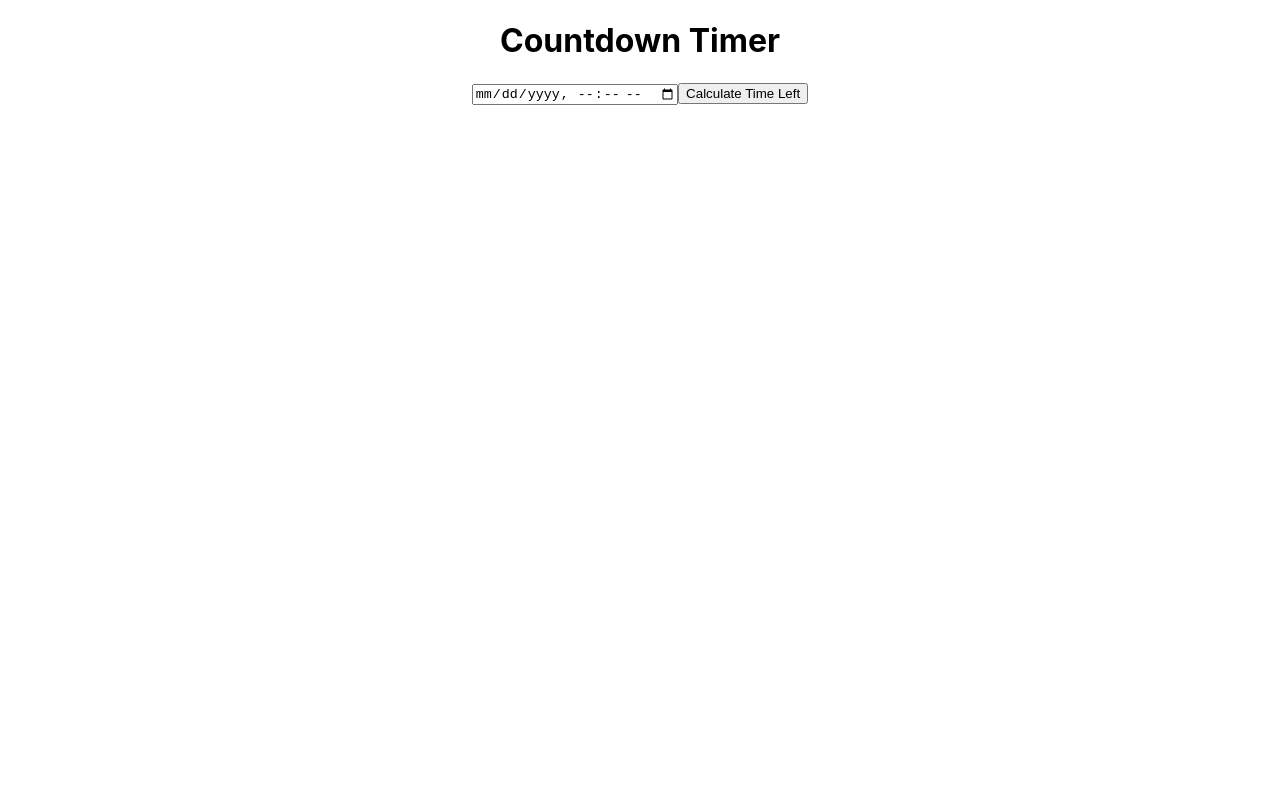
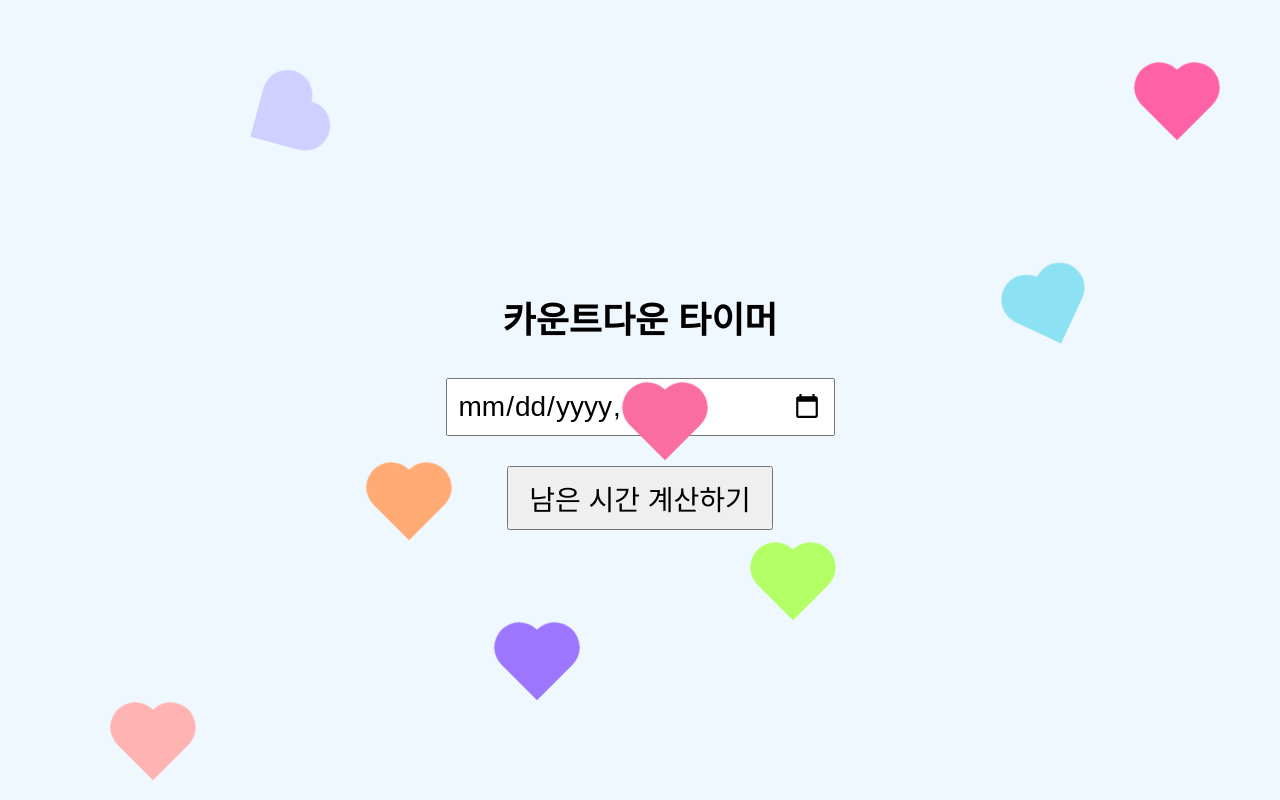
Before and after one commit to ffferncake/countdown-app, a React (Create React App) app: page / in a window 1280 px wide. Built offline with nearby package versions, Linux system fonts and the light colour scheme; a web font is replaced by a local one.

Commit message:
animated heart 추가

```diff
--- a/package.json
+++ b/package.json
@@ -6,6 +6,7 @@
     "@testing-library/jest-dom": "^5.17.0",
     "@testing-library/react": "^13.4.0",
     "@testing-library/user-event": "^13.5.0",
+    "animate-heart-canvas": "^0.1.9",
     "react": "^18.3.1",
     "react-dom": "^18.3.1",
     "react-scripts": "5.0.1",
--- a/src/App.css
+++ b/src/App.css
@@ -1,38 +1,169 @@
+@font-face {
+  font-family: "Ownglyph_UNZ-Rg";
+  src: url("https://fastly.jsdelivr.net/gh/projectnoonnu/2406-1@1.0/Ownglyph_UNZ-Rg.woff2")
+    format("woff2");
+  font-weight: normal;
+  font-style: normal;
+}
+
+body {
+  font-family: "Ownglyph_UNZ-Rg", sans-serif;
+  font-size: 18px;
+  line-height: 1.5;
+}
+
 .App {
   text-align: center;
+  position: relative;
+  min-height: 100vh;
+  display: flex;
+  flex-direction: column;
+  justify-content: center;
+  align-items: center;
+  background-color: #f0f8ff;
+  overflow: hidden;
 }
 
-.App-logo {
-  height: 40vmin;
+h1 {
+  font-size: 36px;
+  margin-bottom: 20px;
+}
+
+input {
+  font-family: "Ownglyph_UNZ-Rg", sans-serif;
+  font-size: 28px;
+  padding: 10px;
+  margin: 10px 0;
+}
+
+button {
+  font-family: "Ownglyph_UNZ-Rg", sans-serif;
+  font-size: 28px;
+  padding: 10px 20px;
+  margin-top: 20px;
+  cursor: pointer;
+}
+
+p {
+  font-size: 28px;
+  margin-top: 20px;
+}
+.hearts-container {
+  position: absolute;
+  top: 0;
+  left: 0;
+  width: 100%;
+  height: 100%;
   pointer-events: none;
 }
 
-@media (prefers-reduced-motion: no-preference) {
-  .App-logo {
-    animation: App-logo-spin infinite 20s linear;
+.heart {
+  position: absolute;
+  width: 50px;
+  height: 50px;
+  background-color: red;
+  transform: rotate(45deg);
+  animation: float 15s infinite ease-in-out;
+}
+
+.heart::before,
+.heart::after {
+  content: "";
+  position: absolute;
+  width: 50px;
+  height: 50px;
+  background-color: inherit;
+  border-radius: 50%;
+}
+
+.heart::before {
+  top: -25px;
+  left: 0;
+}
+
+.heart::after {
+  top: 0;
+  left: -25px;
+}
+
+@keyframes float {
+  0% {
+    transform: translateY(0) rotate(0deg);
+    opacity: 1;
+  }
+  100% {
+    transform: translateY(-1000px) rotate(720deg);
+    opacity: 0;
   }
 }
 
-.App-header {
-  background-color: #282c34;
-  min-height: 100vh;
-  display: flex;
-  flex-direction: column;
-  align-items: center;
-  justify-content: center;
-  font-size: calc(10px + 2vmin);
-  color: white;
+/* Different colors and positions for each heart */
+.heart-1 {
+  background-color: #ff6b6b;
+  animation-delay: 0s;
+  top: 10%;
+  left: 10%;
 }
 
-.App-link {
-  color: #61dafb;
+.heart-2 {
+  background-color: #ffcc5c;
+  animation-delay: 2s;
+  top: 20%;
+  left: 70%;
 }
 
-@keyframes App-logo-spin {
-  from {
-    transform: rotate(0deg);
-  }
-  to {
-    transform: rotate(360deg);
-  }
+.heart-3 {
+  background-color: #c9c9ff;
+  animation-delay: 4s;
+  top: 30%;
+  left: 20%;
 }
+
+.heart-4 {
+  background-color: #88e1f2;
+  animation-delay: 6s;
+  top: 40%;
+  left: 80%;
+}
+
+.heart-5 {
+  background-color: #f96da0;
+  animation-delay: 8s;
+  top: 50%;
+  left: 50%;
+}
+
+.heart-6 {
+  background-color: #ffab73;
+  animation-delay: 10s;
+  top: 60%;
+  left: 30%;
+}
+
+.heart-7 {
+  background-color: #b2ff66;
+  animation-delay: 12s;
+  top: 70%;
+  left: 60%;
+}
+
+.heart-8 {
+  background-color: #9d76ff;
+  animation-delay: 14s;
+  top: 80%;
+  left: 40%;
+}
+
+.heart-9 {
+  background-color: #ffb3b3;
+  animation-delay: 16s;
+  top: 90%;
+  left: 10%;
+}
+
+.heart-10 {
+  background-color: #ff61a6;
+  animation-delay: 18s;
+  top: 10%;
+  left: 90%;
+}
--- a/src/App.js
+++ b/src/App.js
@@ -31,13 +31,13 @@ function App() {
 
   return (
     <div className="App">
-      <h1>Countdown Timer</h1>
+      <h1>카운트다운 타이머</h1>
       <input
         type="datetime-local"
         value={inputTime}
         onChange={handleInputChange}
       />
-      <button onClick={calculateTimeLeft}>Calculate Time Left</button>
+      <button onClick={calculateTimeLeft}>남은 시간 계산하기</button>
       <div>
         {timeLeft && (
           <p>
@@ -45,6 +45,11 @@ function App() {
           </p>
         )}
       </div>
+      <div className="hearts-container">
+        {[...Array(10)].map((_, index) => (
+          <div key={index} className={`heart heart-${index + 1}`}></div>
+        ))}
+      </div>
     </div>
   );
 }
```
Also changed, not shown: public/index.html (+1 -21 lines), 1 other file (tests, documents, lock files or other folders).
